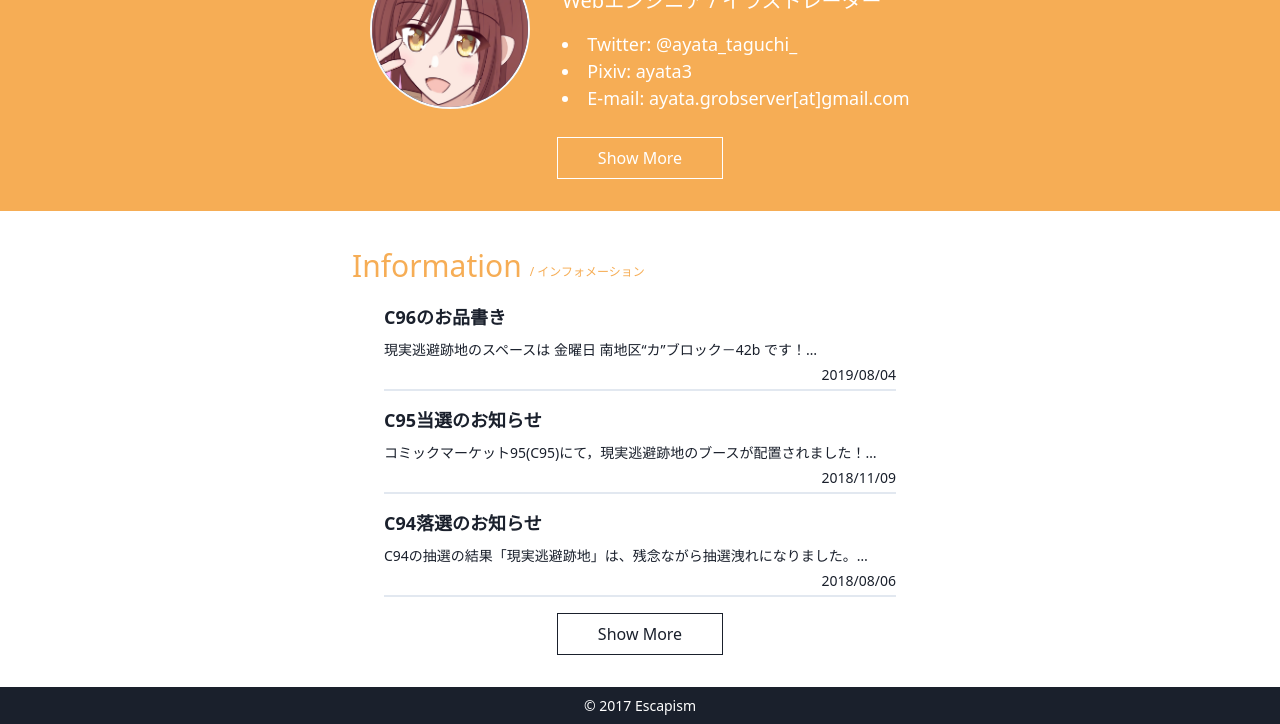
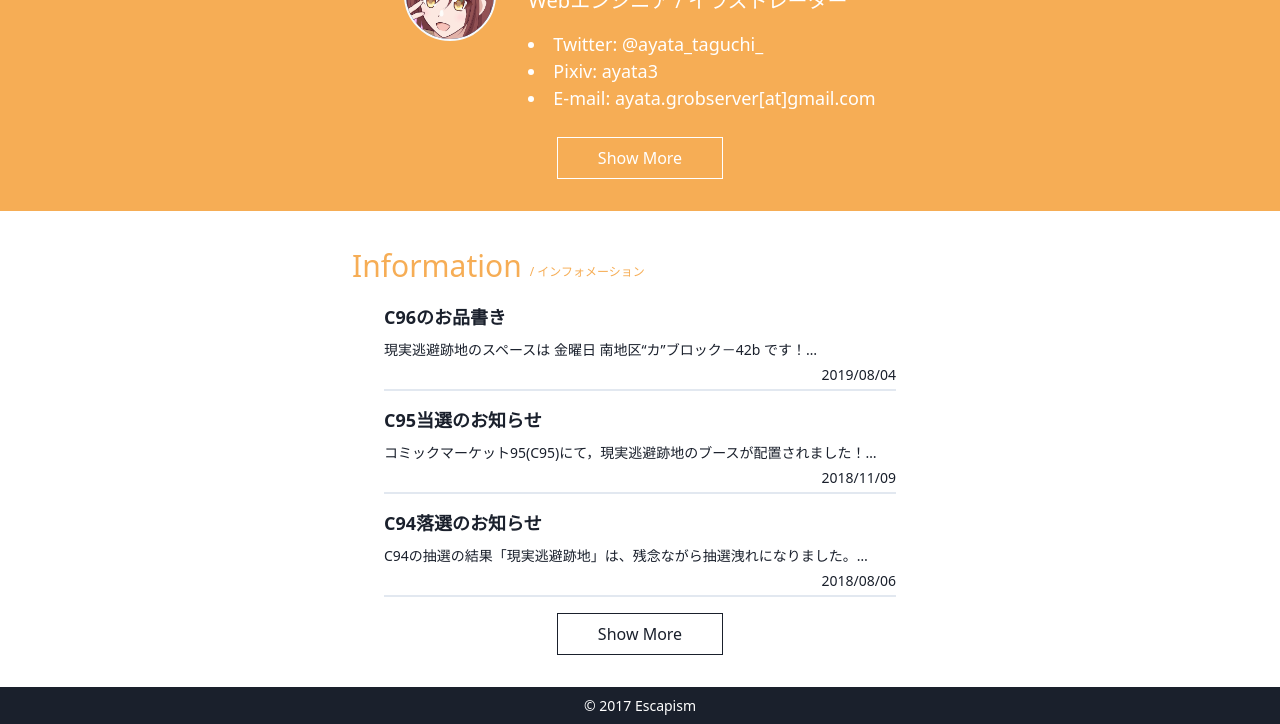
Before and after one commit to Ayata3/Escapism, a Gatsby site: page / in a window 1280 px wide. Shown: the part 471-1195 px from the top of the page. Built offline with nearby package versions, Linux system fonts and the light colour scheme; Gatsby itself is replaced by a stand-in of ours.

Commit message:
[fix] fix image fetch

```diff
--- a/src/components/atoms/Image.tsx
+++ b/src/components/atoms/Image.tsx
@@ -18,7 +18,7 @@ const Image: React.FC<ImageProps> = ({
   return (
     <Img
       className={addClassName}
-      sizes={image.node.childImageSharp.sizes}
+      fixed={image.node.childImageSharp.fixed}
     />
   )
 }
--- a/src/components/atoms/ProfileIcon.tsx
+++ b/src/components/atoms/ProfileIcon.tsx
@@ -1,14 +1,25 @@
 import React from 'react'
-import Image from './Image'
+import { useStaticQuery, graphql } from 'gatsby'
+import Img from 'gatsby-image'
 
 const ProfileIcon: React.FC = () => {
+  const data = useStaticQuery(graphql`
+    query FetchProfileIcon {
+      file(relativePath: { eq: "profile_icon.jpg" }) {
+        childImageSharp {
+          fixed(width: 92, height: 92, quality: 100) {
+            ...GatsbyImageSharpFixed
+          }
+        }
+      }
+    }
+  `)
+
   return (
     <div className="float-right mt-2 mr-8">
-      <Image
-        filename={'profile_icon'}
-        addClassName={
-          'rounded-full border-2 border-gray-100 bg-blue-700 h-24 w-24 lg:h-40 xl:h-40 lg:w-40 xl:w-40'
-        }
+      <Img
+        fixed={data.file.childImageSharp.fixed}
+        className="rounded-full border-2 border-gray-100 bg-blue-700 h-24 w-24 lg:h-40 xl:h-40 lg:w-40 xl:w-40"
       />
     </div>
   )
--- a/src/queries/images/search.tsx
+++ b/src/queries/images/search.tsx
@@ -9,8 +9,8 @@ export const FETCH_IMAGES = (): any => {
             relativePath
             name
             childImageSharp {
-              sizes {
-                ...GatsbyImageSharpSizes
+              fixed(width: 92, height: 92) {
+                ...GatsbyImageSharpFixed
               }
             }
           }
```
